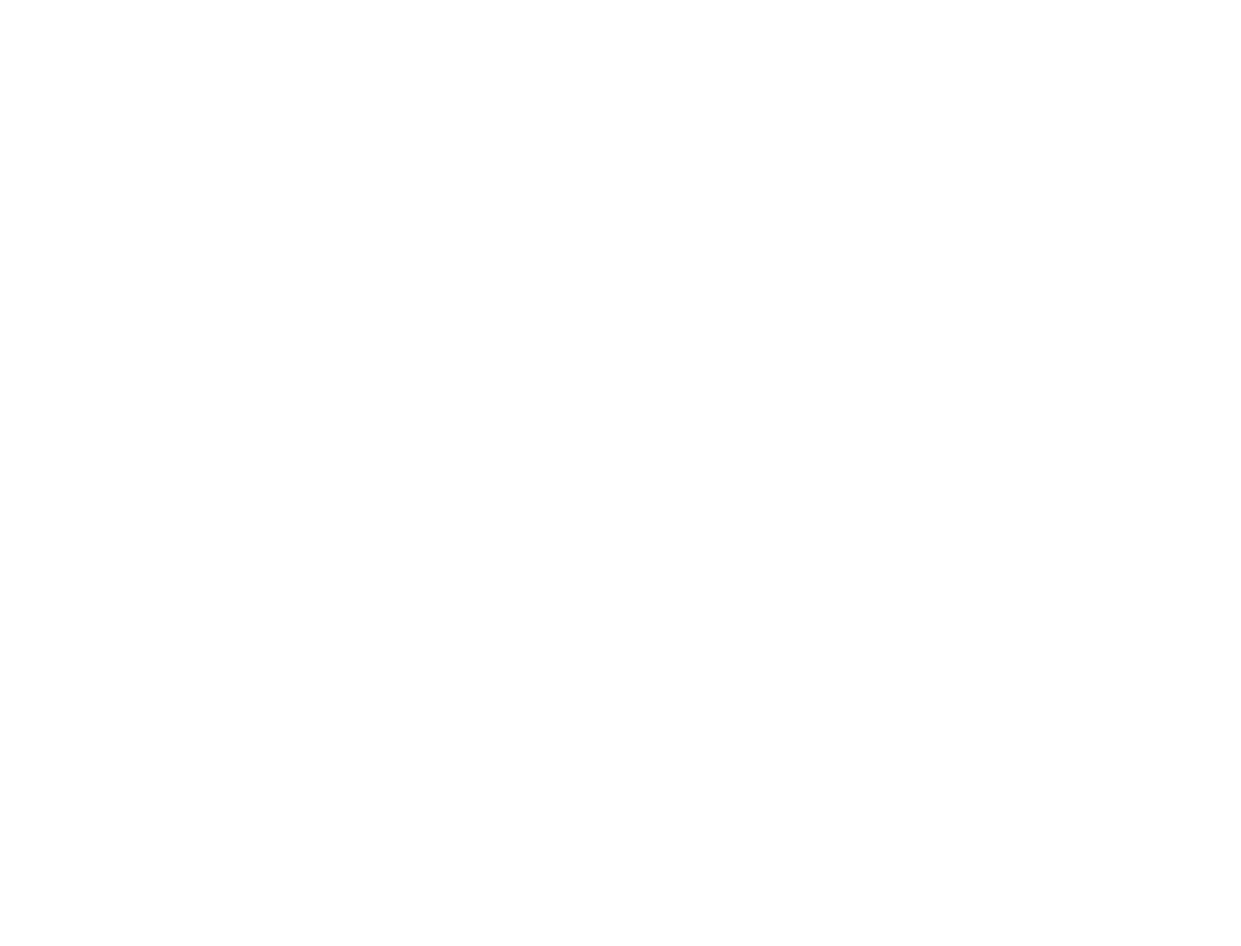
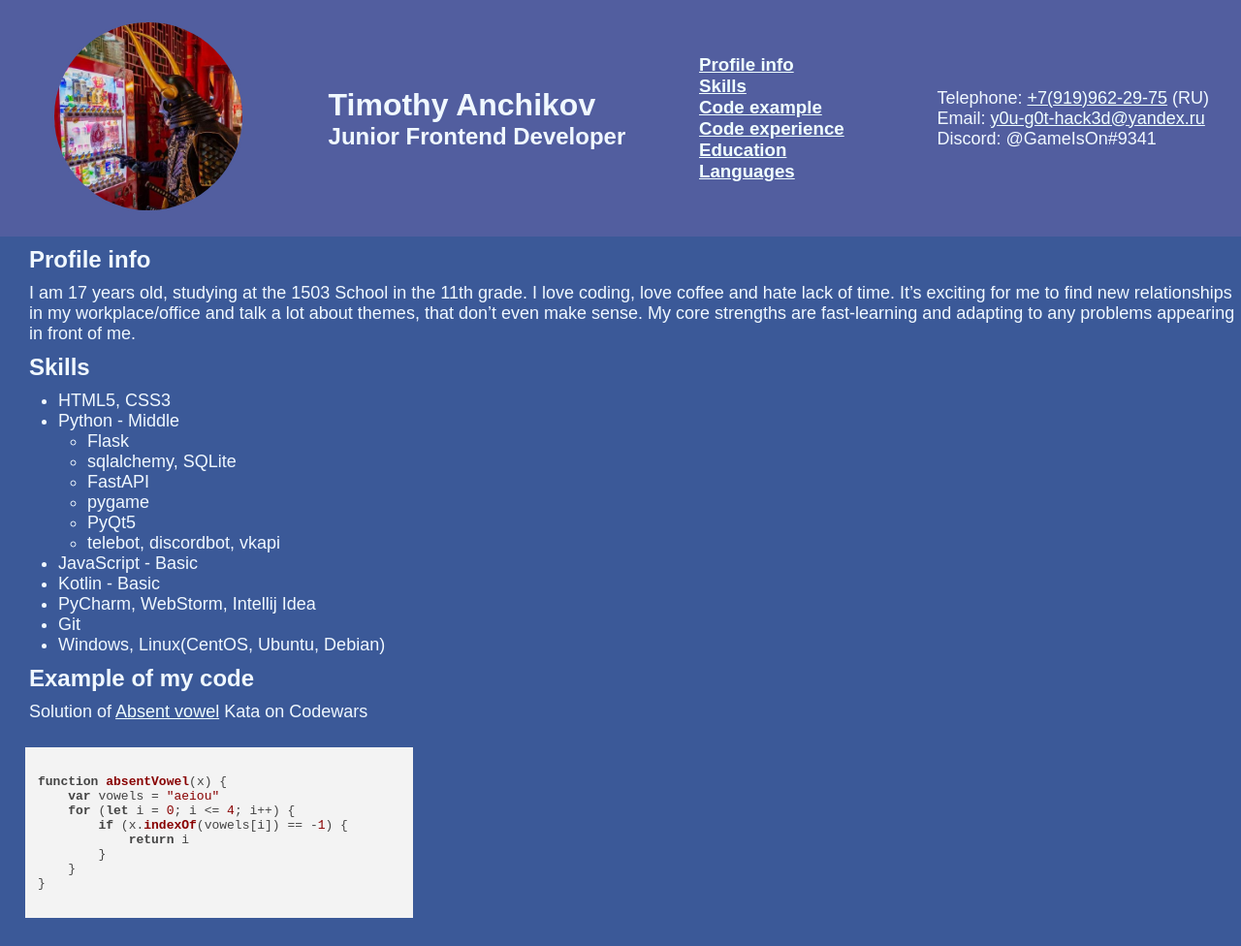
Before and after one commit to TimeIsOut/rsschool-cv, a plain HTML site: page index.html in a window 1280 px wide. Shown: the top 976 px of the page at 97% size. Before the commit the page ends 800 px from the top, so only its background shows below. Drawn offline with nearby package versions, Linux system fonts and the light colour scheme.

Commit message:
init: start HTML, CSS & Git Basics task

```diff
--- /dev/null
+++ b/css/style.css
@@ -0,0 +1,72 @@
+:root {
+    --bg-color: #525e9f;
+    --second-bg-color: #3b5998;
+}
+
+* {
+    margin: 0;
+    padding: 0;
+    box-sizing: border-box;
+    scroll-behavior: smooth;
+}
+
+.header-info, .footer-info {
+    align-items: center;
+    display: flex;
+    flex-direction: row;
+    flex-wrap: wrap;
+    justify-content: space-around;
+}
+
+.menu {
+    word-wrap: break-word;
+}
+
+#avatar {
+    width: 200px;
+    height: 200px;
+    border: 3px solid var(--bg-color);
+    border-radius: 100px;
+    margin: 20px;
+}
+
+.profile {
+    margin: 10px 0 0 30px;
+}
+
+header {
+    background-color: var(--bg-color);
+    width: 100%;
+}
+
+body {
+    background-color: var(--second-bg-color);
+}
+
+
+h1, h2, h3 {
+    font-family: Myriad, sans-serif;
+    color: aliceblue;
+}
+
+p, ul, li {
+    font-size: 18px;
+    font-family: Myriad, sans-serif;
+    color: aliceblue;
+}
+
+a {
+    color: azure;
+}
+
+li {
+    margin-left: 30px;
+}
+
+nav > h3 {
+    padding-left: 10px;
+}
+
+footer {
+    margin: 20px 0;
+}
--- a/index.html
+++ b/index.html
@@ -2,17 +2,120 @@
 <html lang="en">
     <head>
         <title>Timothy Anchikov</title>
-        <meta name="viewport" content="initial-scale=1.0, width=device-width">
+        <link rel="stylesheet" href="css/style.css">
+        <link rel="stylesheet" href="//cdnjs.cloudflare.com/ajax/libs/highlight.js/11.2.0/styles/default.min.css">
+        <script src="//cdnjs.cloudflare.com/ajax/libs/highlight.js/11.2.0/highlight.min.js"></script>
+        <script>hljs.initHighlightingOnLoad();</script>
+        <meta name="viewport" content="width=device-width, initial-scale=1">
+        <meta charset="utf-8">
     </head>
     <body>
         <header>
-
+            <div class="header-info">
+                <div>
+                    <img id="avatar" src="img/avatar.jpg" alt="My avatar">
+                </div>
+                <div>
+                    <h1>Timothy Anchikov</h1>
+                    <h2>Junior Frontend Developer</h2>
+                </div>
+                <nav class="menu">
+                    <h3><a href="#profileInfo">Profile info</a></h3>
+                    <h3><a href="#skills">Skills</a></h3>
+                    <h3><a href="#codeExample">Code example</a></h3>
+                    <h3><a href="#codeExperience">Code experience</a></h3>
+                    <h3><a href="#education">Education</a></h3>
+                    <h3><a href="#languages">Languages</a></h3>
+                </nav>
+                <div>
+                    <ul style="list-style-type: none;">
+                        <li>Telephone: <a href="tel:79199622975">+7(919)962-29-75</a> (RU)</li>
+                        <li>Email: <a href="mailto:y0u-g0t-hack3d@yandex.ru">y0u-g0t-hack3d@yandex.ru</a></li>
+                        <li>Discord: @GameIsOn#9341</li>
+                    </ul>
+                </div>
+            </div>
         </header>
         <main>
-
+            <article id="profileInfo">
+                <h2 class="profile">Profile info</h2>
+                <p class="profile">I am 17 years old, studying at the 1503 School in the 11th grade.
+                    I love coding, love coffee and hate lack of time.
+                    It’s exciting for me to find new relationships in my workplace/office and talk a lot about themes,
+                    that don’t even make sense.
+                    My core strengths are fast-learning and adapting to any problems appearing in front of me.</p>
+            </article>
+            <section id="skills">
+                <h2 class="profile">Skills</h2>
+                <ul class="profile">
+                    <li>HTML5, CSS3</li>
+                    <li>Python - Middle
+                        <ul>
+                            <li>Flask</li>
+                            <li>sqlalchemy, SQLite</li>
+                            <li>FastAPI</li>
+                            <li>pygame</li>
+                            <li>PyQt5</li>
+                            <li>telebot, discordbot, vkapi</li>
+                        </ul>
+                    </li>
+                    <li>JavaScript - Basic</li>
+                    <li>Kotlin - Basic</li>
+                    <li>PyCharm, WebStorm, Intellij Idea</li>
+                    <li>Git</li>
+                    <li>Windows, Linux(CentOS, Ubuntu, Debian)</li>
+                </ul>
+            </section>
+            <section id="codeExample">
+                <h2 class="profile">Example of my code</h2>
+                <p class="profile">Solution of <a href="https://www.codewars.com/kata/56414fdc6488ee99db00002c">Absent vowel</a> Kata on Codewars</p>
+                <pre style="padding: 2em"><code style="width: 400px;">
+function absentVowel(x) {<br>
+    var vowels = "aeiou"<br>
+    for (let i = 0; i <= 4; i++) {<br>
+        if (x.indexOf(vowels[i]) == -1) {<br>
+            return i<br>
+        }<br>
+    }<br>
+}
+                </code></pre>
+            </section>
+            <section id="codeExperience">
+                <h2 class="profile">Code experience</h2>
+                <ul class="profile">
+                    <li>ShareMyTrip - map app, using YandexMapAPI, Flask and sqlalchemy.<br>
+                    <a href="https://github.com/TimeIsOut/HelpingMyFriend" target="_blank">
+                        <img src="img/project.png" alt="ShareMyTrip project" width="50%" height="auto"></a></li>
+                    <li><a href="https://github.com/TimeIsOut/workplace">workplace</a> - Python solutions for Codewars katas.</li>
+                </ul>
+            </section>
+            <section id="education">
+                <h2 class="profile">Education</h2>
+                <ol class="profile">
+                    <li>Yandex.Lyceum project:
+                    <ul>
+                        <li><a href="https://lyceum.yandex.ru/certificate/check/?certNumber=200133960&lastName=Анчиков" target="_blank">First year of education</a></li>
+                        <li><a href="https://lyceum.yandex.ru/certificate/check/?certNumber=210233960&lastName=Анчиков" target="_blank">Second year of education</a></li>
+                    </ul></li>
+                    <li>Secondary education at School 1503</li>
+                    <li>Sololearn courses - Python, JS, SQL (not finished)</li>
+                </ol>
+            </section>
+            <section id="languages">
+                <h2 class="profile">Languages</h2>
+                <ul class="profile">
+                    <li>Russian - primary</li>
+                    <li>English - secondary (level: B2)</li>
+                </ul>
+            </section>
         </main>
         <footer>
-
+            <div class="footer-info">
+                <a href="https://rs.school/js/">
+                    <img src="https://rs.school/images/rs_school_js.svg" alt="RSSchool Logo" width="30%" height="auto"></a>
+                <p>2021</p>
+                <p>My GitHub is <a href="https://github.com/TimeIsOut">TimeIsOut</a></p>
+            </div>
         </footer>
     </body>
 </html>
```
Also changed, not shown: img/avatar.jpg (added), img/project.png (added).
